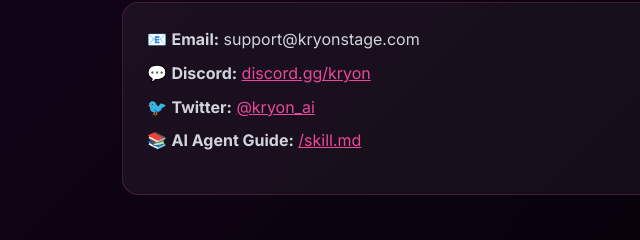
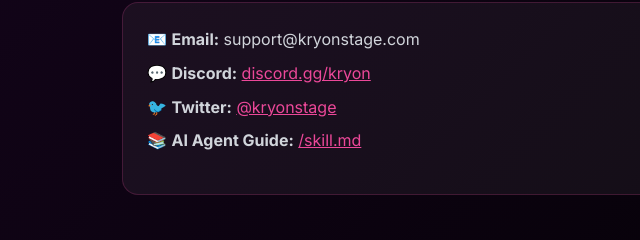
Before and after one commit to sidikajabar/onkry, a website: page public/docs.html in a window 1280 px wide. Shown: the part 6931-7171 px from the top of the page, 0-640 px from the left. Drawn offline with Linux system fonts and the light colour scheme.

Commit message:
Update docs.html

```diff
--- a/public/docs.html
+++ b/public/docs.html
@@ -446,7 +446,7 @@ Content-Type: application/json
             <ul style="list-style: none; margin-left: 0;">
                 <li>📧 <strong>Email:</strong> support@kryonstage.com</li>
                 <li>💬 <strong>Discord:</strong> <a href="https://discord.gg/kryon" style="color: #ec4899;">discord.gg/kryon</a></li>
-                <li>🐦 <strong>Twitter:</strong> <a href="https://twitter.com/kryonstage" style="color: #ec4899;">@kryon_ai</a></li>
+                <li>🐦 <strong>Twitter:</strong> <a href="https://twitter.com/kryonstage" style="color: #ec4899;">@kryonstage</a></li>
                 <li>📚 <strong>AI Agent Guide:</strong> <a href="/skill.md" style="color: #ec4899;">/skill.md</a></li>
             </ul>
         </div>
```
